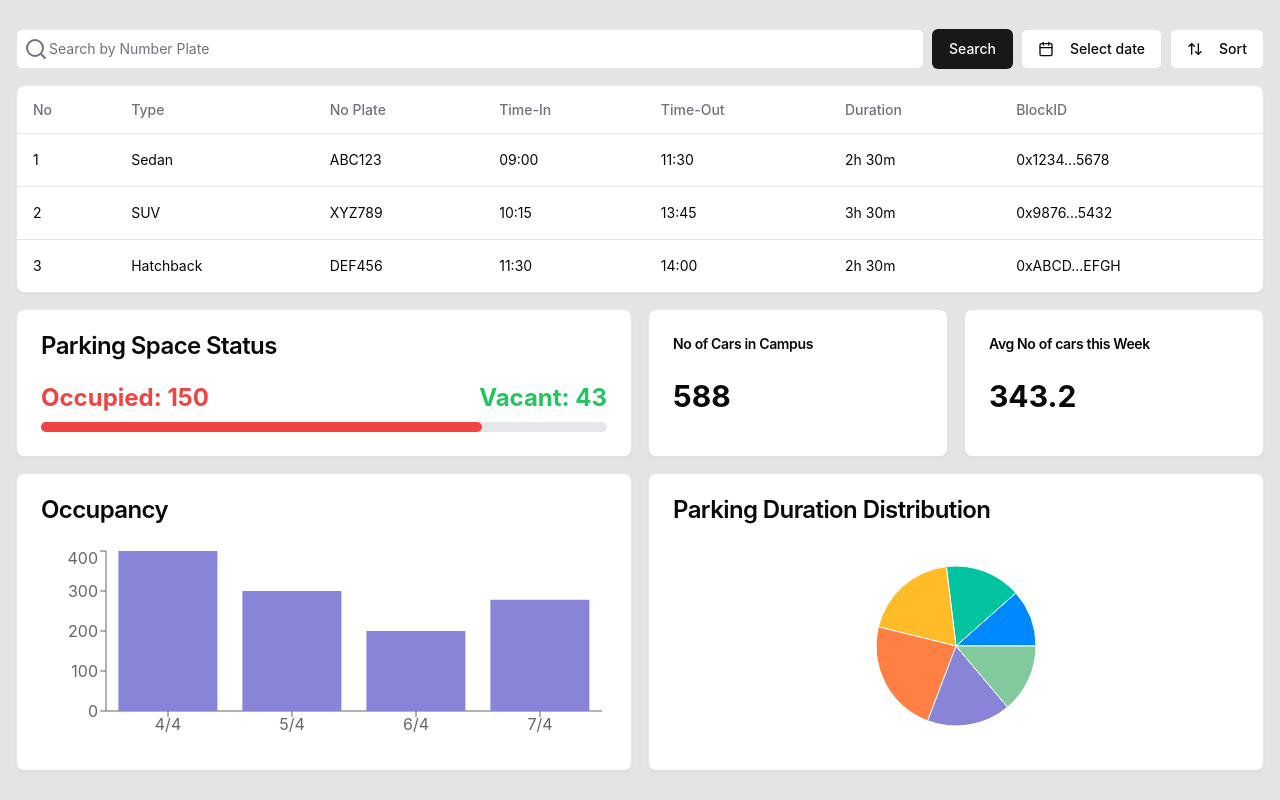
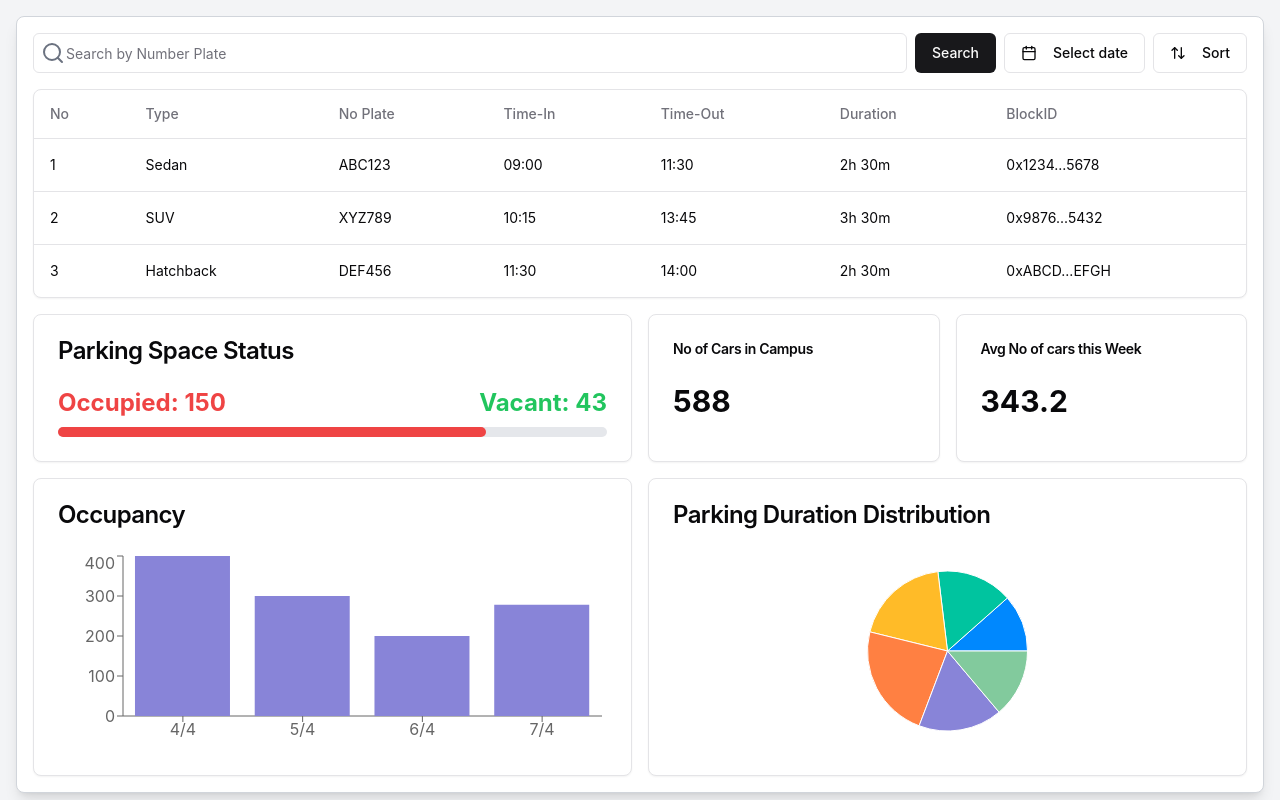
Before and after one commit to dev-eloper-365/ParkingDashboard_SRP, a React (Vite) app in the folder frontend/: page / in a window 1280 px wide. Built offline with nearby package versions, Linux system fonts and the light colour scheme.

Commit message:
Update AdminDashboard.tsx

```diff
--- a/frontend/src/components/AdminDashboard.tsx
+++ b/frontend/src/components/AdminDashboard.tsx
@@ -88,7 +88,8 @@ export default function ParkingDashboardComponent() {
   };
 
   return (
-    <div className="container mx-auto p-4 space-y-4">
+    <div className="h-screen w-full overflow-auto p-4 bg-gray-100">
+      <div className="container mx-auto p-4 space-y-4 bg-white border border-gray-300 rounded-lg shadow-lg">
         <div className="flex flex-wrap items-center gap-2">
           <div className="flex-1">
             <div className="relative">
@@ -125,7 +126,7 @@ export default function ParkingDashboardComponent() {
           </Button>
         </div>
 
-      <Card>
+        <Card className="w-full">
           <CardContent className="p-0">
             <Table>
               <TableHeader>
@@ -248,5 +249,6 @@ export default function ParkingDashboardComponent() {
           </Card>
         </div>
       </div>
+    </div>
   );
 }
```
Lines whose indentation alone changed are shown as unchanged.
